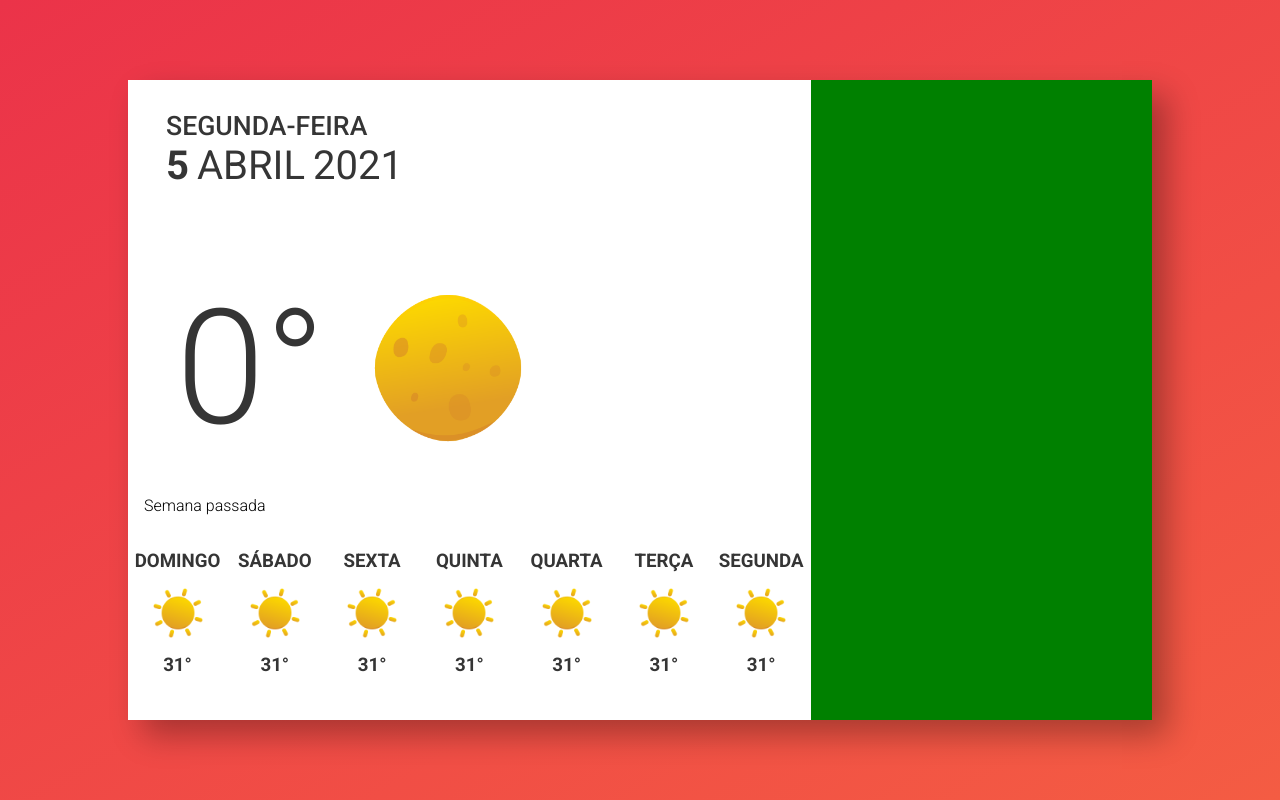
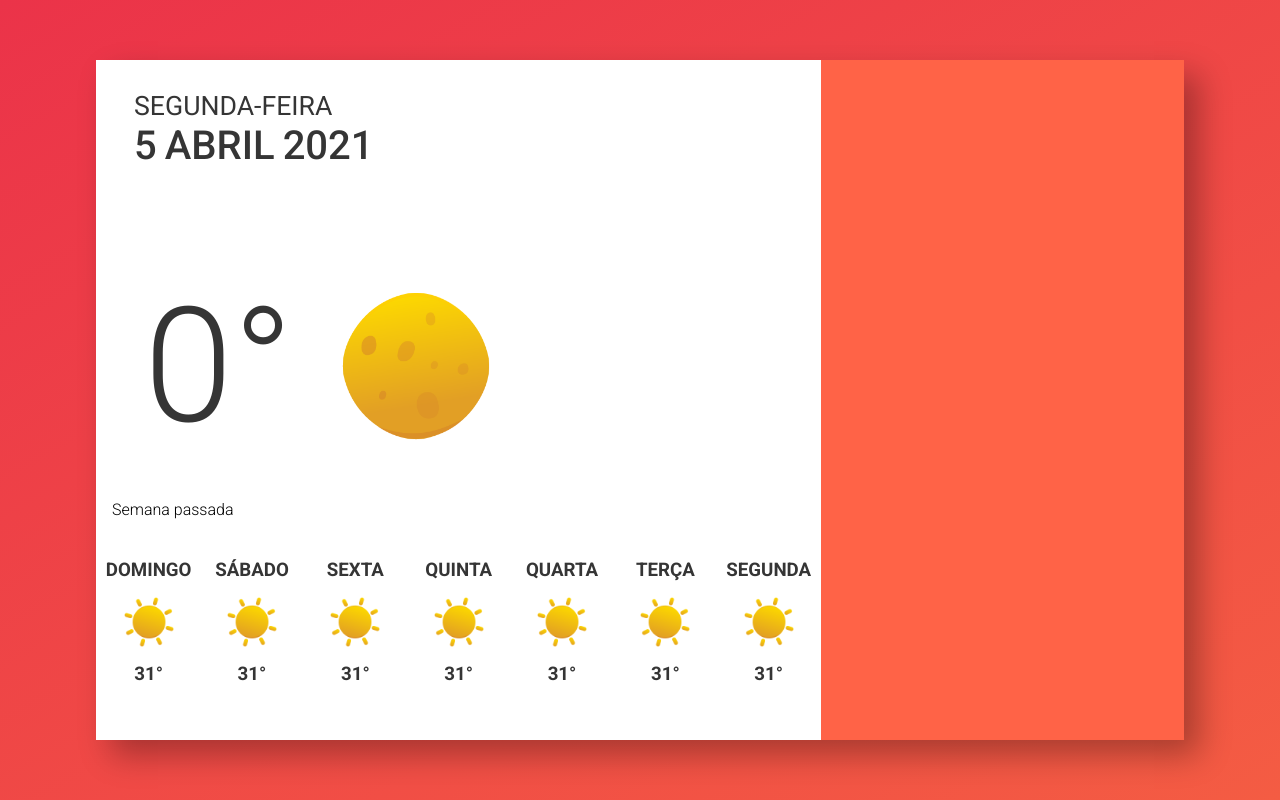
Before and after one commit to GustsgomesBr/weather-app-reactjs, a React (Create React App) app: page / in a window 1280 px wide. Built offline with nearby package versions, Linux system fonts and the light colour scheme; no server answers.

Commit message:
current temperature working well

```diff
--- a/src/App.js
+++ b/src/App.js
@@ -26,7 +26,6 @@ function App() {
 }
 
 GetWeather('Campo Grande', 'br');
-
 
   return (
     <div className="App">
--- a/src/index.css
+++ b/src/index.css
@@ -18,8 +18,8 @@ body{
 
 div .App{
     background: #FFFFFF;
-    width: 80vw;
-    height: 80vh;
+    width: 85vw;
+    height: 85vh;
     box-shadow: 15px 15px 30px rgba(0,0,0, 0.3);
     display: grid;
     grid-template-columns: 2fr 1fr;
@@ -28,7 +28,7 @@ div .App{
 aside{
     width: 100%;
     height: 100%;
-    background: green;
+    background: tomato;
 }
 
 main{
@@ -48,24 +48,24 @@ main{
 }
 
 .week-day-month h1{
-    font-weight: 600;
+    font-weight: 500;
     margin-left: 0.5rem;
     font-size: 30pt;
 }
 .week-day-month h2{
     margin-left: 0.5rem;
     font-size: 30pt;
-    font-weight: 400;
+    font-weight: 500;
 }
 .week-day-month h3{
     margin-left: 0.5rem;
     font-size: 20pt;
-    font-weight: 500;
+    font-weight: 400;
 }
 
 .week-day-month h4{
     margin-left: 0.5rem;
-    font-weight: 400;
+    font-weight: 500;
 }
 
 .temperature{
```
